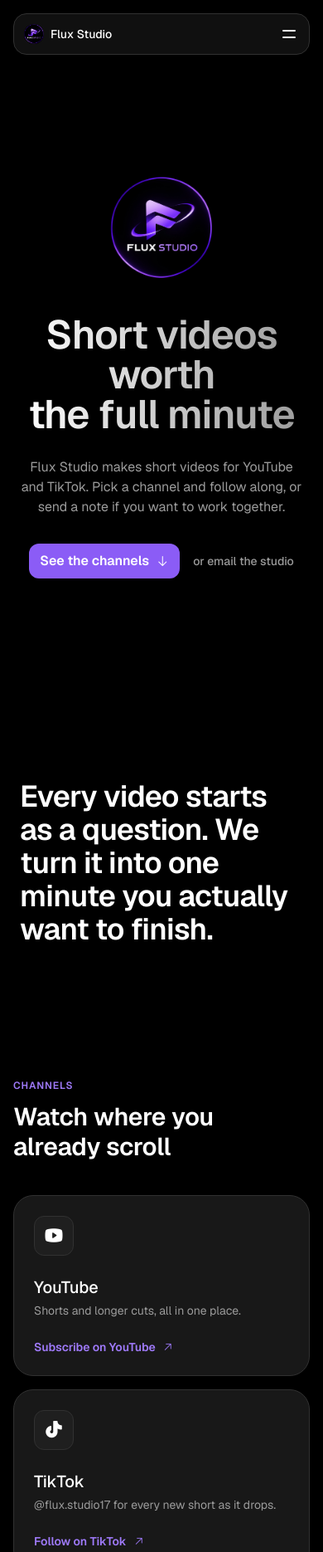
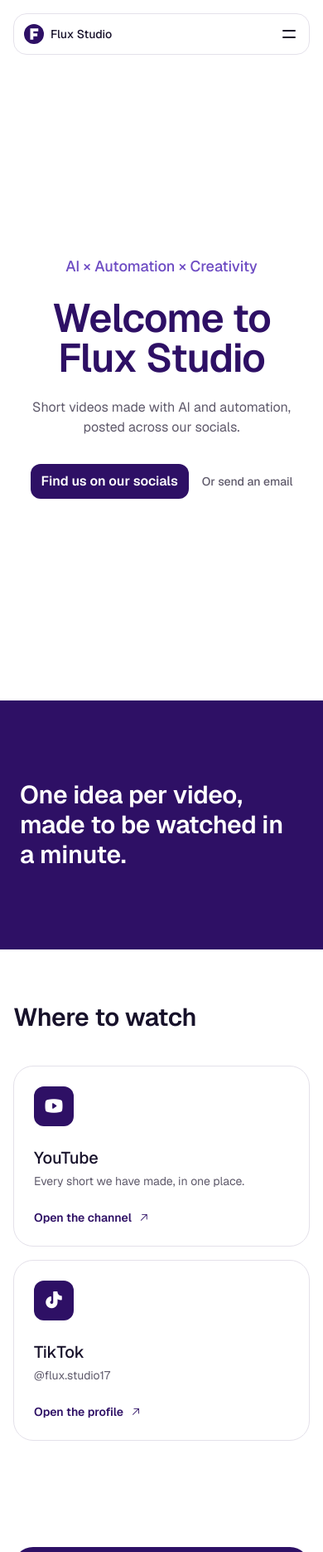
Before and after one commit to fluxstudio-forge/Website, a plain HTML site: page index.html in a window 390 px wide. Shown: the top 1870 px of the page at 83% size. Drawn offline with nearby package versions, Linux system fonts and the light colour scheme.

Commit message:
Redesign site: white and dark purple theme
New hero, plainer copy, no scroll animations, SVG favicon, new
YouTube link, link preview image, fixed 404 paths and phone menu.
Removes skills-lock.json from the published site.

Co-Authored-By: Claude Opus 5.5 <noreply@anthropic.com>

```diff
--- a/index.html
+++ b/index.html
@@ -3,15 +3,17 @@
 <head>
   <meta charset="utf-8">
   <meta name="viewport" content="width=device-width, initial-scale=1">
-  <title>Flux Studio · Short videos on YouTube and TikTok</title>
-  <meta name="description" content="Flux Studio makes short videos for YouTube and TikTok. Watch the channels or get in touch by email.">
+  <title>Flux Studio | AI, automation and creativity</title>
+  <meta name="description" content="Flux Studio makes short videos with AI and automation. Find us on our socials or send us an email.">
   <meta property="og:title" content="Flux Studio">
-  <meta property="og:description" content="Short videos on YouTube and TikTok.">
-  <meta property="og:image" content="assets/logo.webp">
+  <meta property="og:description" content="AI, automation and creativity. Short videos from Flux Studio.">
+  <meta property="og:image" content="https://fluxstudio-forge.github.io/Website/assets/og-logo.png">
+  <meta property="og:url" content="https://fluxstudio-forge.github.io/Website/">
   <meta property="og:type" content="website">
   <meta name="twitter:card" content="summary">
-  <meta name="theme-color" content="#000000">
-  <link rel="icon" type="image/webp" href="assets/logo.webp">
+  <meta name="theme-color" content="#FFFFFF">
+  <link rel="icon" type="image/svg+xml" href="favicon.svg">
+  <link rel="apple-touch-icon" href="assets/og-logo.png">
   <link rel="preconnect" href="https://fonts.googleapis.com">
   <link rel="preconnect" href="https://fonts.gstatic.com" crossorigin>
   <link href="https://fonts.googleapis.com/css2?family=Geist:wght@400;500;600&display=swap" rel="stylesheet">
@@ -24,7 +26,7 @@
 
   <nav class="nav" aria-label="Main">
     <a class="nav-brand title-4" href="#top" aria-current="page">
-      <img src="assets/logo.webp" alt="" width="24" height="24">
+      <img src="favicon.svg" alt="" width="24" height="24">
       Flux Studio
     </a>
     <div class="nav-links">
@@ -39,55 +41,53 @@
   <div class="mobile-menu" id="mobile-menu" hidden>
     <a class="heading-4" href="#channels">Channels</a>
     <a class="heading-4" href="#contact">Contact</a>
-    <a class="heading-4" href="https://www.youtube.com/channel/UCO6HSARfVzJN7mdNLnRPMgA" target="_blank" rel="noopener">YouTube</a>
+    <a class="heading-4" href="https://www.youtube.com/@FluxStudio17" target="_blank" rel="noopener">YouTube</a>
     <a class="heading-4" href="https://www.tiktok.com/@flux.studio17" target="_blank" rel="noopener">TikTok</a>
   </div>
 
   <main id="main">
     <header class="hero" id="top">
-      <img class="hero-logo" src="assets/logo.webp" alt="Flux Studio logo, a purple F circled by an orbit ring" width="160" height="160">
-      <h1 class="heading-1 hero-title">Short videos worth<br>the full minute</h1>
-      <p class="body-3 hero-sub">Flux Studio makes short videos for YouTube and TikTok. Pick a channel and follow along, or send a note if you want to work together.</p>
+      <p class="title-2 hero-kicker">AI × Automation × Creativity</p>
+      <h1 class="heading-1 hero-title">Welcome to Flux Studio</h1>
+      <p class="body-3 hero-sub">Short videos made with AI and automation, posted across our socials.</p>
       <div class="hero-actions">
-        <a class="btn btn-primary button-md" href="#channels">See the channels <i class="ph ph-arrow-down"></i></a>
-        <a class="btn-link body-5" href="#contact">or email the studio</a>
+        <a class="btn btn-primary button-md" href="#channels">Find us on our socials</a>
+        <a class="btn-link body-5" href="#contact">Or send an email</a>
       </div>
     </header>
 
-    <section class="tagline reveal" aria-label="What we do">
-      <p class="heading-2 tagline-text" data-words>Every video starts as a question. We turn it into one minute you actually want to finish.</p>
+    <section class="tagline" aria-label="How we make videos">
+      <p class="heading-3 tagline-text">One idea per video,<br>made to be watched in a minute.</p>
     </section>
 
-    <section class="section reveal" id="channels" aria-labelledby="channels-title">
-      <p class="caption-3 eyebrow">Channels</p>
-      <h2 class="heading-3" id="channels-title">Watch where you already scroll</h2>
+    <section class="section" id="channels" aria-labelledby="channels-title">
+      <h2 class="heading-3" id="channels-title">Where to watch</h2>
       <div class="cards">
         <a class="card" href="https://www.youtube.com/@FluxStudio17" target="_blank" rel="noopener">
           <span class="card-icon"><i class="ph-fill ph-youtube-logo"></i></span>
           <span class="card-body">
             <span class="title-1">YouTube</span>
-            <span class="body-6 muted">Shorts and longer cuts, all in one place.</span>
+            <span class="body-6 muted">Every short we have made, in one place.</span>
           </span>
-          <span class="card-cta button-sm">Subscribe on YouTube <i class="ph ph-arrow-up-right"></i></span>
+          <span class="card-cta button-sm">Open the channel <i class="ph ph-arrow-up-right"></i></span>
         </a>
         <a class="card" href="https://www.tiktok.com/@flux.studio17" target="_blank" rel="noopener">
           <span class="card-icon"><i class="ph-fill ph-tiktok-logo"></i></span>
           <span class="card-body">
             <span class="title-1">TikTok</span>
-            <span class="body-6 muted">@flux.studio17 for every new short as it drops.</span>
+            <span class="body-6 muted">@flux.studio17</span>
           </span>
-          <span class="card-cta button-sm">Follow on TikTok <i class="ph ph-arrow-up-right"></i></span>
+          <span class="card-cta button-sm">Open the profile <i class="ph ph-arrow-up-right"></i></span>
         </a>
       </div>
     </section>
 
-    <section class="section reveal" id="contact" aria-labelledby="contact-title">
+    <section class="section" id="contact" aria-labelledby="contact-title">
       <div class="contact">
-        <p class="caption-3 eyebrow">Contact</p>
-        <h2 class="heading-3" id="contact-title">Have an idea or a project?</h2>
-        <p class="body-3 muted contact-sub">Collaborations, sponsorships, or a topic you want covered. Every email gets read.</p>
+        <h2 class="heading-3" id="contact-title">Get in touch</h2>
+        <p class="body-3 muted contact-sub">For collaborations, sponsorships or a topic you think we should cover, email us.</p>
         <div class="contact-row">
-          <a class="btn btn-primary button-md" href="mailto:fluxstudio.forge@proton.me">Email the studio <i class="ph ph-envelope-simple"></i></a>
+          <a class="btn btn-primary button-md" href="mailto:fluxstudio.forge@proton.me">Write an email <i class="ph ph-envelope-simple"></i></a>
           <button class="btn btn-ghost button-md" type="button" id="copy-email" data-email="fluxstudio.forge@proton.me">
             <i class="ph ph-copy"></i> <span>Copy address</span>
           </button>
@@ -101,7 +101,7 @@
   <footer class="footer">
     <span class="caption-5 muted">© <span id="year">2026</span> Flux Studio</span>
     <div class="footer-links">
-      <a class="caption-4" href="https://www.youtube.com/channel/UCO6HSARfVzJN7mdNLnRPMgA" target="_blank" rel="noopener">YouTube</a>
+      <a class="caption-4" href="https://www.youtube.com/@FluxStudio17" target="_blank" rel="noopener">YouTube</a>
       <a class="caption-4" href="https://www.tiktok.com/@flux.studio17" target="_blank" rel="noopener">TikTok</a>
       <a class="caption-4" href="mailto:fluxstudio.forge@proton.me">Email</a>
     </div>
--- a/main.js
+++ b/main.js
@@ -1,40 +1,6 @@
-const reduced = matchMedia('(prefers-reduced-motion: reduce)').matches;
 document.getElementById('year').textContent = new Date().getFullYear();
 
-// Section reveals, once each
-const revealObs = new IntersectionObserver((entries) => {
-  entries.forEach((e) => {
-    if (e.isIntersecting) { e.target.classList.add('in'); revealObs.unobserve(e.target); }
-  });
-}, { threshold: 0.15 });
-document.querySelectorAll('.reveal').forEach((el) => revealObs.observe(el));
-
-// Tagline: split into words, light each one as it crosses the trigger line
-const tagline = document.querySelector('[data-words]');
-if (tagline) {
-  tagline.innerHTML = tagline.textContent.trim().split(/\s+/)
-    .map((w) => `<span class="w">${w}</span>`).join(' ');
-  const words = [...tagline.querySelectorAll('.w')];
-  if (reduced) {
-    words.forEach((w) => w.classList.add('on'));
-  } else {
-    let ticking = false;
-    const update = () => {
-      const r = tagline.getBoundingClientRect();
-      const trigger = innerHeight * 0.75;
-      const progress = Math.min(Math.max((trigger - r.top) / (r.height + innerHeight * 0.3), 0), 1);
-      const lit = Math.round(progress * words.length);
-      words.forEach((w, i) => w.classList.toggle('on', i < lit));
-      ticking = false;
-    };
-    addEventListener('scroll', () => {
-      if (!ticking) { ticking = true; requestAnimationFrame(update); }
-    }, { passive: true });
-    update();
-  }
-}
-
-// Active nav item
+// Highlight the nav item for the section in view
 const navLinks = [...document.querySelectorAll('.nav-links a')];
 const navObs = new IntersectionObserver((entries) => {
   entries.forEach((e) => {
@@ -43,7 +9,7 @@ const navObs = new IntersectionObserver((entries) => {
     }
   });
 }, { rootMargin: '-45% 0px -50% 0px' });
-document.querySelectorAll('#channels, #contact').forEach((s) => navObs.observe(s));
+document.querySelectorAll('#top, #channels, #contact').forEach((s) => navObs.observe(s));
 
 // Mobile menu
 const toggle = document.querySelector('.nav-toggle');
@@ -51,16 +17,7 @@ const menu = document.getElementById('mobile-menu');
 const setMenu = (open) => {
   toggle.setAttribute('aria-expanded', String(open));
   toggle.setAttribute('aria-label', open ? 'Close menu' : 'Open menu');
-  if (open) {
-    menu.hidden = false;
-    const items = [...menu.querySelectorAll('a')];
-    const step = Math.min(60, 400 / items.length);
-    items.forEach((a, i) => { a.style.animationDelay = `${i * step}ms`; });
-    requestAnimationFrame(() => menu.classList.add('open'));
-  } else {
-    menu.classList.remove('open');
-    menu.hidden = true;
-  }
+  menu.hidden = !open;
 };
 toggle.addEventListener('click', () => setMenu(toggle.getAttribute('aria-expanded') !== 'true'));
 menu.querySelectorAll('a').forEach((a) => a.addEventListener('click', () => setMenu(false)));
@@ -73,7 +30,7 @@ copyBtn.addEventListener('click', async () => {
   try {
     await navigator.clipboard.writeText(copyBtn.dataset.email);
     copyBtn.querySelector('span').textContent = 'Copied';
-    status.textContent = 'Address copied to your clipboard.';
+    status.textContent = 'Address copied.';
   } catch {
     status.textContent = 'Copy failed. Select the address below and copy it by hand.';
   }
--- a/styles.css
+++ b/styles.css
@@ -1,13 +1,14 @@
-/* Flux Studio — tokens follow the landing-page-design skill (Geist, Tailwind scale, B2 spacing) */
+/* Flux Studio styles. Sizes and spacing follow the landing-page-design skill. */
 :root {
-  --bg: #000000;
-  --surface: #181818;
-  --surface-2: #1F1F1F;
-  --line: #313131;
-  --text: #FFFFFF;
-  --muted: #9B9B9B;
-  --accent: #8B5CF6;
-  --accent-hover: #9F7AFA;
+  --bg: #FFFFFF;
+  --surface: #F7F6F9;
+  --surface-2: #EFEDF3;
+  --line: #E4E1EA;
+  --text: #17112A;
+  --muted: #5F5A6B;
+  --accent: #2E1065;
+  --accent-hover: #3F1A85;
+  --on-accent: #FFFFFF;
   --ease: cubic-bezier(0.22, 1, 0.36, 1);
 }
 
@@ -30,6 +31,7 @@ p { text-wrap: pretty; }
 .heading-3 { font-size: 36px; line-height: 40px; font-weight: 600; letter-spacing: -0.01em; }
 .heading-4 { font-size: 30px; line-height: 36px; font-weight: 600; }
 .title-1 { font-size: 20px; line-height: 28px; font-weight: 500; }
+.title-2 { font-size: 18px; line-height: 28px; font-weight: 500; }
 .title-4 { font-size: 14px; line-height: 20px; font-weight: 500; }
 .body-3 { font-size: 16px; line-height: 24px; font-weight: 400; }
 .body-5 { font-size: 14px; line-height: 20px; font-weight: 500; }
@@ -59,7 +61,7 @@ p { text-wrap: pretty; }
   transform: translateX(-50%);
   display: flex; align-items: center; gap: 24px;
   padding: 8px 8px 8px 12px;
-  background: rgba(24, 24, 24, 0.7);
+  background: rgba(255, 255, 255, 0.75);
   backdrop-filter: blur(16px); -webkit-backdrop-filter: blur(16px);
   border: 1px solid var(--line);
   border-radius: 16px;
@@ -91,13 +93,10 @@ p { text-wrap: pretty; }
   position: fixed; inset: 0; z-index: 40;
   display: flex; flex-direction: column; justify-content: center; gap: 24px;
   padding: 96px 24px;
-  background: rgba(0, 0, 0, 0.9);
+  background: rgba(255, 255, 255, 0.92);
   backdrop-filter: blur(24px); -webkit-backdrop-filter: blur(24px);
 }
 .mobile-menu[hidden] { display: none; }
-.mobile-menu a { opacity: 0; transform: translateY(24px); }
-.mobile-menu.open a { animation: menu-in 500ms var(--ease) forwards; }
-@keyframes menu-in { to { opacity: 1; transform: translateY(0); } }
 
 /* Buttons */
 .btn {
@@ -107,7 +106,7 @@ p { text-wrap: pretty; }
   transition: transform 300ms var(--ease), background-color 300ms var(--ease), border-color 300ms var(--ease);
 }
 .btn:active { transform: scale(0.98); }
-.btn-primary { background: var(--accent); color: var(--text); }
+.btn-primary { background: var(--accent); color: var(--on-accent); }
 .btn-primary:hover { background: var(--accent-hover); }
 .btn-ghost { background: var(--surface); color: var(--text); border-color: var(--line); }
 .btn-ghost:hover { background: var(--surface-2); }
@@ -121,63 +120,61 @@ p { text-wrap: pretty; }
   text-align: center; gap: 24px;
   padding: 128px 24px 64px;
 }
-.hero-logo { width: 160px; height: 160px; border-radius: 9999px; margin-bottom: 16px; }
-.hero-title {
-  max-width: 680px;
-  background: linear-gradient(90deg, #FFFFFF, #9B9B9B);
-  -webkit-background-clip: text; background-clip: text; color: transparent;
-  padding-bottom: 4px;
-}
+.hero-title { max-width: 680px; color: var(--accent); }
 .hero-sub { max-width: 680px; color: var(--muted); }
 .hero-actions { display: flex; align-items: center; gap: 16px; flex-wrap: wrap; justify-content: center; margin-top: 8px; }
 
-/* Tagline reveal */
+/* Tagline band */
 .tagline { padding: 96px 24px; display: flex; justify-content: center; }
 .tagline-text { max-width: 680px; }
-.tagline-text .w { color: rgba(255, 255, 255, 0.3); transition: color 500ms var(--ease); }
-.tagline-text .w.on { color: var(--text); }
+.tagline { background: var(--accent); }
+.tagline-text { color: #FFFFFF; }
 
 /* Sections */
 .section { max-width: 960px; margin: 0 auto; padding: 96px 24px; }
-.eyebrow { color: var(--accent-hover); text-transform: uppercase; letter-spacing: 0.08em; margin-bottom: 12px; }
+.eyebrow { color: #6D4BC3; text-transform: uppercase; letter-spacing: 0.08em; margin-bottom: 12px; }
 .cards { display: grid; grid-template-columns: repeat(2, 1fr); gap: 16px; margin-top: 40px; }
 .card {
   display: flex; flex-direction: column; gap: 24px;
   padding: 24px; border-radius: 24px;
   background: var(--surface); border: 1px solid var(--line);
-  transition: transform 500ms var(--ease), background-color 300ms var(--ease), border-color 300ms var(--ease);
+  transition: border-color 300ms var(--ease);
 }
-.card:hover { transform: translateY(-4px); background: var(--surface-2); border-color: #4A3A73; }
-.card:active { transform: translateY(1px); }
+.card { background: #FFFFFF; }
+.card:hover { border-color: var(--accent); }
 .card-icon {
   width: 48px; height: 48px; border-radius: 12px;
   display: grid; place-items: center; font-size: 24px;
-  background: var(--surface-2); border: 1px solid var(--line);
+  background: var(--accent); color: var(--on-accent);
 }
 .card-body { display: flex; flex-direction: column; gap: 4px; }
-.card-cta { display: inline-flex; align-items: center; gap: 8px; color: var(--accent-hover); margin-top: auto; }
+.card-cta { display: inline-flex; align-items: center; gap: 8px; color: var(--accent); margin-top: auto; }
 
 .contact {
   padding: 48px; border-radius: 24px;
-  background: var(--surface); border: 1px solid var(--line);
+  background: var(--accent); color: #FFFFFF;
 }
+.contact .muted { color: rgba(255, 255, 255, 0.72); }
+.contact .eyebrow, .contact .status { color: #C9B8F5; }
+.contact .btn-primary { background: #FFFFFF; color: var(--accent); }
+.contact .btn-primary:hover { background: #EFEDF3; }
+.contact .btn-ghost { background: transparent; color: #FFFFFF; border-color: rgba(255, 255, 255, 0.3); }
+.contact .btn-ghost:hover { background: rgba(255, 255, 255, 0.08); }
+.contact :focus-visible { outline-color: #FFFFFF; }
 .contact-sub { margin-top: 12px; max-width: 520px; }
 .contact-row { display: flex; gap: 12px; flex-wrap: wrap; margin-top: 32px; }
 .email-text { margin-top: 16px; }
-.status { margin-top: 8px; min-height: 20px; color: var(--accent-hover); }
+.status { margin-top: 8px; min-height: 20px; }
 
 .footer {
   max-width: 960px; margin: 0 auto; padding: 40px 24px 48px;
   display: flex; justify-content: space-between; align-items: center; gap: 16px; flex-wrap: wrap;
-  border-top: 1px solid #1F1F1F;
+  border-top: 1px solid var(--line);
 }
 .footer-links { display: flex; gap: 16px; }
 .footer-links a { color: var(--muted); transition: color 300ms var(--ease); }
 .footer-links a:hover { color: var(--text); }
 
-/* Scroll reveal */
-.reveal { opacity: 0; transform: translateY(32px); transition: opacity 700ms var(--ease), transform 700ms var(--ease); }
-.reveal.in { opacity: 1; transform: none; }
 
 /* Mobile */
 @media (max-width: 720px) {
@@ -187,7 +184,6 @@ p { text-wrap: pretty; }
   .nav { left: 16px; right: 16px; transform: none; justify-content: space-between; }
   .nav-links { display: none; }
   .nav-toggle { display: block; }
-  .hero-logo { width: 128px; height: 128px; }
   .cards { grid-template-columns: 1fr; }
   .contact { padding: 24px; }
   .section { padding: 64px 16px; }
@@ -195,8 +191,6 @@ p { text-wrap: pretty; }
 
 @media (prefers-reduced-motion: reduce) {
   html { scroll-behavior: auto; }
-  .reveal { transform: none; transition: opacity 300ms linear; }
-  .card:hover { transform: none; }
-  .tagline-text .w { color: var(--text); transition: none; }
-  .mobile-menu a { transform: none; }
 }
+.hero-kicker { color: #6D4BC3; }
+@media (min-width: 721px) { .mobile-menu { display: none; } }
```
Also changed, not shown: 404.html (+7 -7 lines), skills-lock.json (deleted, +0 -19 lines), assets/og-logo.png (added), favicon.svg (added).
